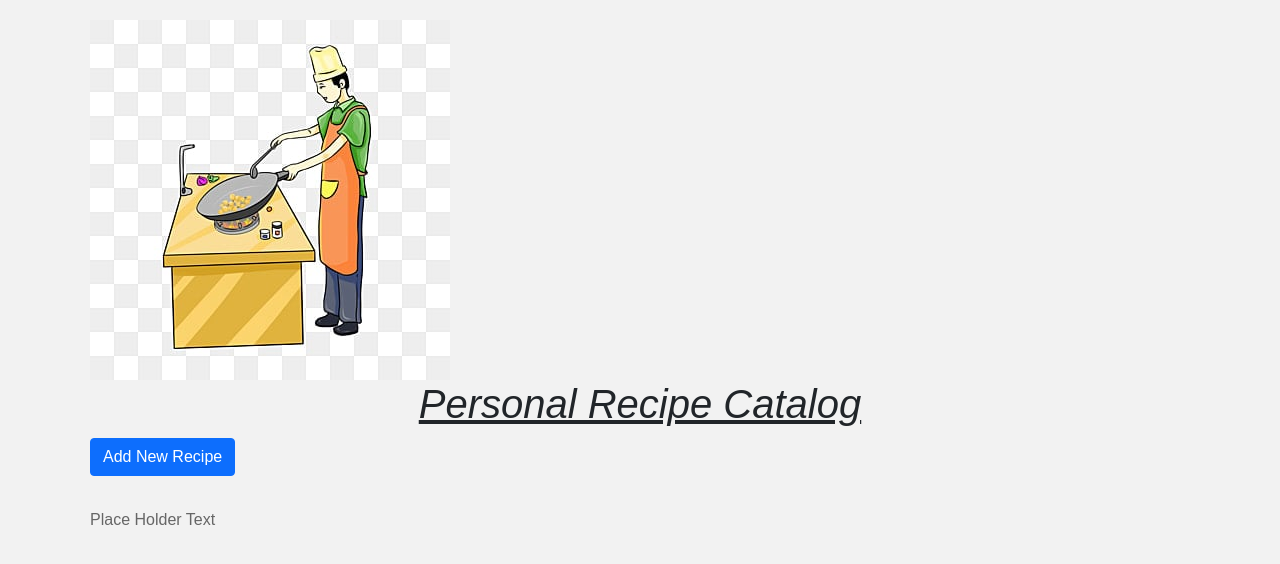
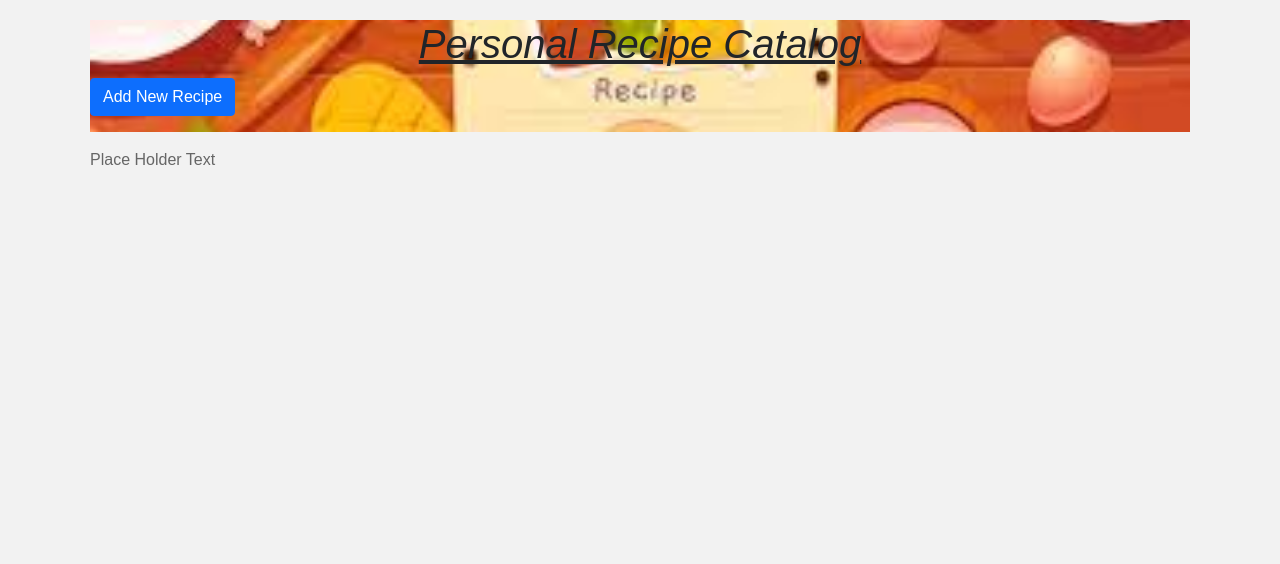
Before and after one commit to KBoothe617/Project-1, a plain HTML site: page index.html in a window 1280 px wide. Drawn offline with nearby package versions, Linux system fonts and the light colour scheme; files whose address does not match are found by name.

Commit message:
add pic to background

```diff
--- a/assets/style.css
+++ b/assets/style.css
@@ -32,3 +32,15 @@
         color: #666;
         margin-bottom: 20px;
     }
+
+    /* Header Background Pic */
+    header {
+        background-image: url("images.jpg");
+    }
+    /* Header Background Image */
+    header {
+        background-image: url("/Users/joshuapatton/bootcamp/Project-1/assets/img/images.jpeg");
+        background-size: cover;
+        background-position: center;
+        background-repeat: no-repeat;
+    }
--- a/index.html
+++ b/index.html
@@ -18,7 +18,7 @@
         <!--Header with title-->
         <header>
             <div class="img-container">
-                <img src="./assets/img/cooking.jpg" alt="food" class="img-fluid">
+
                 <div class="row">
                     <div class="col-12">
                         <h1 class="text-center">Personal Recipe Catalog</h1>
```
Also changed, not shown: assets/img/images.jpeg (added).
